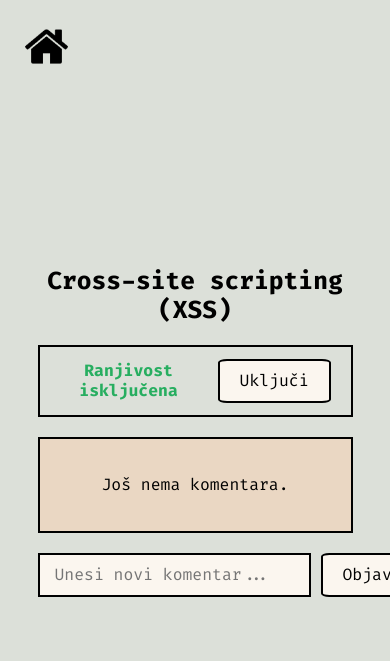
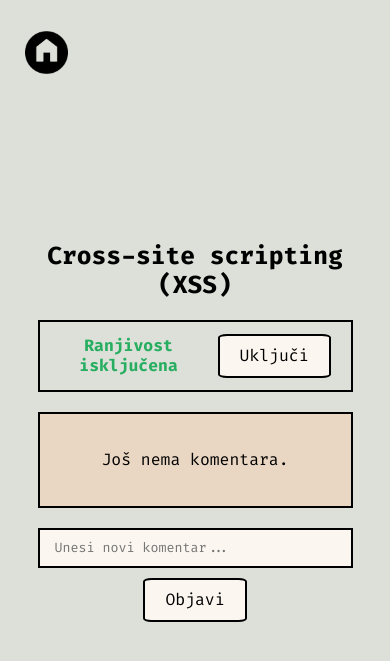
Before and after one commit to rokobarisic/web2-lab2, a Node server app: page /xss in a window 390 px wide; the page is wider, and only the part inside the window is pictured. Shown: the top 661 px of that part. Run offline with Node 20, Linux system fonts and the light colour scheme; data that the repository does not hold is empty.

Commit message:
CSS fix for smaller screens and some additional changes

```diff
--- a/public/xss.css
+++ b/public/xss.css
@@ -102,3 +102,15 @@ h2 {
     outline: none;
     background-color: #ead7c3;
 }
+
+@media (max-width: 600px) {
+    #comment-form {
+        flex-direction: column;
+        align-items: center;
+    }
+
+    #comment-form input{
+        font-size: small;
+        width: 100%;
+    }
+}
--- a/src/views/sensitive-data.ejs
+++ b/src/views/sensitive-data.ejs
@@ -4,7 +4,7 @@
 <head>
   <meta charset="UTF-8" />
   <meta name="viewport" content="width=device-width, initial-scale=1.0" />
-  <title>Shuplyna</title>
+  <title>Sensitive Data Exposure | Shuplyna</title>
   <link rel="stylesheet" href="/app.css" />
   <link rel="stylesheet" href="/sensitive-data.css" />
 </head>
--- a/src/views/xss.ejs
+++ b/src/views/xss.ejs
@@ -4,7 +4,7 @@
 <head>
   <meta charset="UTF-8" />
   <meta name="viewport" content="width=device-width, initial-scale=1.0" />
-  <title>Shuplyna</title>
+  <title>XSS | Shuplyna</title>
   <link rel="stylesheet" href="/app.css" />
   <link rel="stylesheet" href="/xss.css" />
 </head>
```
Also changed, not shown: public/home-icon.png.
